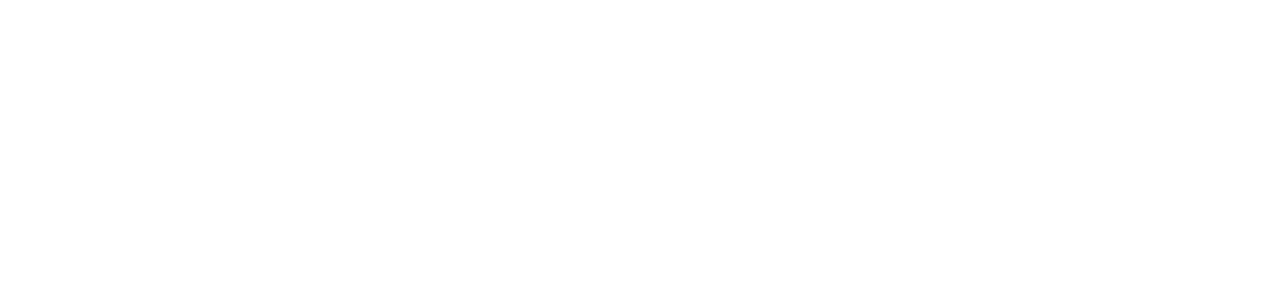
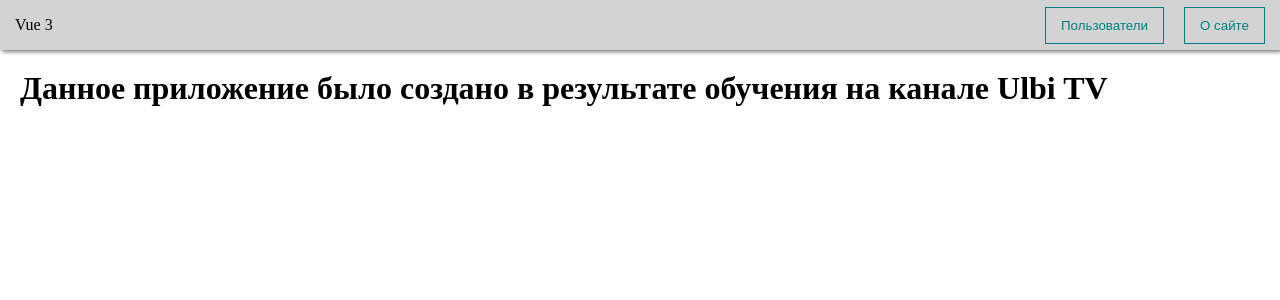
Before and after one commit to bbird5063/vuejs, a Vue app: page /about in a window 1280 px wide. Before the commit this address had no page. Shown: the top 300 px of the page. Built offline with nearby package versions, Linux system fonts and the light colour scheme.

Commit message:
02:02:22 ➝ Постраничная навигация

```diff
--- a/src/App.vue
+++ b/src/App.vue
@@ -1,11 +1,17 @@
 <template>
+  <navbar></navbar>
   <div class="app">
     <router-view></router-view>
   </div>
 </template>
 
 <script>
-export default {};
+import Navbar from '@/components/UI/Navbar';
+export default {
+  components: {
+    Navbar,
+  },
+};
 </script>
 
 <style>
--- /dev/null
+++ b/src/components/UI/Navbar.vue
@@ -0,0 +1,29 @@
+<template>
+  <div class="navbar">
+    <div @click="$router.push('/')">Vue 3</div>
+    <div class="navbar__btns">
+      <my-button @click="$router.push('/users')">Пользователи</my-button>
+      <my-button @click="$router.push('/about')" style="margin-left: 20px"
+        >О сайте</my-button
+      >
+    </div>
+  </div>
+</template>
+
+<script>
+export default {};
+</script>
+
+<style scoped>
+.navbar {
+  height: 50px;
+  background-color: lightgray; /* тень */
+  box-shadow: 2px 2px 4px gray; /* для выравнивания */
+  display: flex;
+  align-items: center;
+  padding: 0 15px;
+}
+.navbar__btns {
+  margin-left: auto;
+}
+</style>
--- /dev/null
+++ b/src/pages/About.vue
@@ -0,0 +1,13 @@
+<template>
+  <div>
+    <h1>
+      Данное приложение было создано в результате обучения на канале Ulbi TV
+    </h1>
+  </div>
+</template>
+
+<script>
+export default {};
+</script>
+
+<style scoped></style>
--- a/src/pages/Main.vue
+++ b/src/pages/Main.vue
@@ -1,6 +1,9 @@
 <template>
   <div>
     <h1>Добро пожаловать на курс Vue 3</h1>
+    <!--Добавили-->
+    <!--router-link to="/users">Пользователи</router-link>
+    <router-link to="/about">О сайте</router-link-->
   </div>
 </template>
 
```
Also changed, not shown: src/router/router.js (+12 -0 lines).
